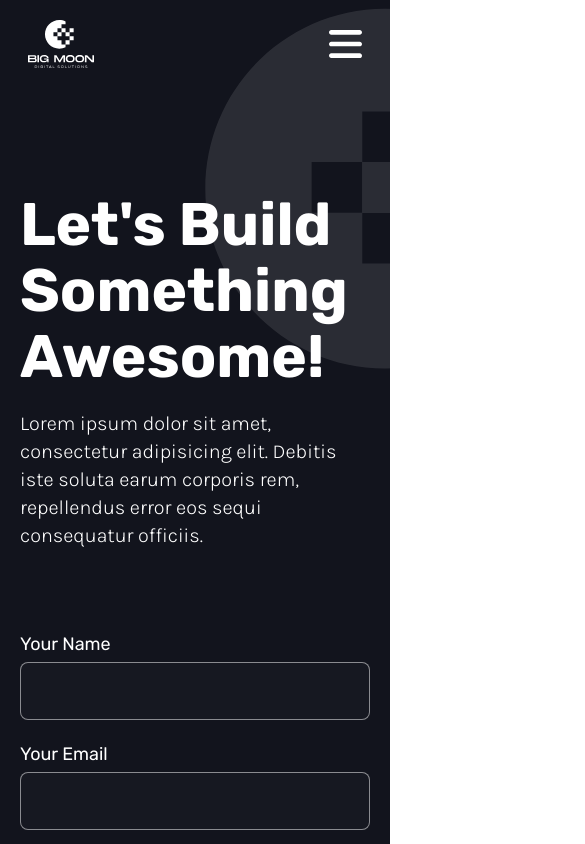
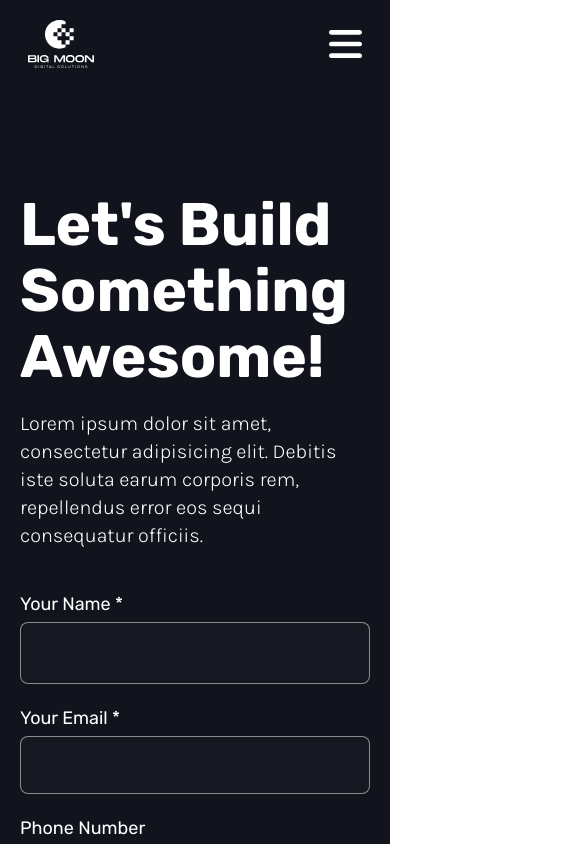
Before and after one commit to devaaronjohnson/big-moon-digital-sveltekit, a SvelteKit app: page /contact in a window 390 px wide. Shown: the top 844 px of the page, 585 px wide, since content can reach past the window. Built offline with nearby package versions, Linux system fonts and the light colour scheme.

Commit message:
updates to css

```diff
--- a/src/components/Header.svelte
+++ b/src/components/Header.svelte
@@ -99,8 +99,8 @@
 								</div>
 							{/if}
 						</li>
-						<li class="font-karla font-light text-white">Portfolio</li>
-						<li class="font-karla font-light text-white">Blog</li>
+						<!-- <li class="font-karla font-light text-white">Portfolio</li> -->
+						<!-- <li class="font-karla font-light text-white">Blog</li> -->
 						<li class="font-karla font-light text-white">
 							<a
 								onclick={() => {
--- a/src/routes/+page.svelte
+++ b/src/routes/+page.svelte
@@ -4,7 +4,7 @@
 
 <main class="relative overflow-x-hidden">
 	<header class="relative bg-darkBackground pt-32 pb-10 lg:pt-44 lg:pb-20">
-		<img src="/digital_moon.svg" alt="" class="absolute top-0 left-[50%] w-full opacity-10" />
+		<img src="/digital_moon.svg" alt="" class="absolute top-0 left-[50%] w-full opacity-[0.03]" />
 		<div class="container_lg relative px-5 2xl:px-0">
 			<h1
 				class="mb-6 text-center font-rubik text-4xl leading-[1.1] font-bold text-pretty text-white lg:text-6xl"
--- a/src/routes/about/+page.svelte
+++ b/src/routes/about/+page.svelte
@@ -3,7 +3,7 @@
 
 <main class="relative overflow-hidden">
 	<header class="relative bg-darkBackground pt-32 pb-10 lg:pt-44 lg:pb-20">
-		<img src="/digital_moon.svg" alt="" class="absolute top-0 left-[50%] w-full opacity-10" />
+		<img src="/digital_moon.svg" alt="" class="absolute top-0 left-[50%] w-full opacity-[0.03]" />
 		<div class="container_xl relative px-5 2xl:px-0">
 			<h1
 				class="mb-6 w-4/5 font-rubik text-4xl leading-[1.1] font-bold text-pretty text-white lg:text-7xl"
@@ -88,7 +88,7 @@
 		</div>
 	</section>
 	<section class="relative bg-darkBackground pt-10 pb-10 lg:pt-20 lg:pb-20">
-		<img src="/digital_moon.svg" alt="" class="absolute top-0 left-0 w-[90%] opacity-10" />
+		<img src="/digital_moon.svg" alt="" class="absolute top-0 left-0 w-[90%] opacity-[0.03]" />
 		<div class="container_lg relative px-5 2xl:px-0">
 			<h2 class="mb-7 text-center font-rubik text-4xl font-normal text-white lg:text-5xl">
 				Let's talk about your next project.
--- a/src/routes/contact/+page.svelte
+++ b/src/routes/contact/+page.svelte
@@ -11,8 +11,14 @@
 
 <main>
 	<section class="relative bg-darkBackground pt-48 pb-20">
-		<img src="/digital_moon.svg" alt="" class="absolute top-0 left-[50%] w-full opacity-10" />
-		<div class="container_xl relative flex flex-col items-start gap-20 px-5 lg:flex-row 2xl:px-0">
+		<img
+			src="/digital_moon.svg"
+			alt=""
+			class="absolute top-0 left-[50%] hidden w-full opacity-[0.02] lg:block"
+		/>
+		<div
+			class="container_xl relative flex flex-col items-start gap-10 px-5 lg:flex-row lg:gap-20 2xl:px-0"
+		>
 			<div class="w-full lg:w-2/5">
 				<h1 class="mb-5 font-rubik text-6xl leading-[1.1] font-bold text-white">
 					Let's Build Something Awesome!
@@ -22,22 +28,22 @@
 					corporis rem, repellendus error eos sequi consequatur officiis.
 				</p>
 			</div>
-			<div class="w-full lg:flex-1">
+			<div class="relative w-full lg:flex-1">
 				<form>
 					<div class="mb-5">
 						<label for="name" class="mb-1 block w-full font-rubik text-lg font-normal text-white"
-							>Your Name</label
+							>Your Name *</label
 						>
 						<input
 							id="name"
 							type="text"
 							bind:value={name}
-							class="w-full rounded-lg border border-white/50 bg-white/2 p-4 font-karla font-light"
+							class="w-full rounded-lg border border-white/50 bg-white/2 p-4 font-karla text-xl font-light text-white transition-all duration-200 hover:border-lightBlue focus:border-lightBlue focus:outline-none"
 						/>
 					</div>
 					<div class="mb-5">
 						<label for="email" class="mb-1 block w-full font-rubik text-lg font-normal text-white"
-							>Your Email</label
+							>Your Email *</label
 						>
 						<input
 							id="email"
--- a/src/routes/headless-wordpress/+page.svelte
+++ b/src/routes/headless-wordpress/+page.svelte
@@ -1,6 +1,6 @@
 <main class="relative overflow-x-hidden">
 	<header class="relative bg-darkBackground pt-32 pb-10 lg:pt-44 lg:pb-20">
-		<img src="/digital_moon.svg" alt="" class="absolute top-0 left-[50%] w-full opacity-10" />
+		<img src="/digital_moon.svg" alt="" class="absolute top-0 left-[50%] w-full opacity-[0.03]" />
 		<div class="container_xl px-5 2xl:px-0">
 			<div class="flex flex-col items-center gap-10 lg:flex-row lg:gap-20">
 				<div class="flex-1">
@@ -107,7 +107,7 @@
 		</div>
 	</section>
 	<section class="relative overflow-hidden bg-darkBackground pt-10 pb-10 lg:pt-20 lg:pb-20">
-		<img src="/digital_moon.svg" alt="" class="absolute top-0 left-0 w-[90%] opacity-10" />
+		<img src="/digital_moon.svg" alt="" class="absolute top-0 left-0 w-[90%] opacity-[0.03]" />
 		<div class="container_lg relative px-5 2xl:px-0">
 			<h2 class="mb-7 text-center font-rubik text-4xl font-normal text-white lg:text-5xl">
 				Let's talk about your next project.
--- a/src/routes/wordpress-development/+page.svelte
+++ b/src/routes/wordpress-development/+page.svelte
@@ -1,6 +1,6 @@
 <main class="relative overflow-x-hidden">
 	<header class="relative bg-darkBackground pt-32 pb-10 lg:pt-44 lg:pb-20">
-		<img src="/digital_moon.svg" alt="" class="absolute top-0 left-[50%] w-full opacity-10" />
+		<img src="/digital_moon.svg" alt="" class="absolute top-0 left-[50%] w-full opacity-[0.03]" />
 		<div class="container_xl px-5 2xl:px-0">
 			<div class="flex flex-col items-center gap-10 lg:flex-row lg:gap-20">
 				<div class="flex-1">
@@ -107,7 +107,7 @@
 		</div>
 	</section>
 	<section class="relative overflow-hidden bg-darkBackground pt-10 pb-10 lg:pt-20 lg:pb-20">
-		<img src="/digital_moon.svg" alt="" class="absolute top-0 left-0 w-[90%] opacity-10" />
+		<img src="/digital_moon.svg" alt="" class="absolute top-0 left-0 w-[90%] opacity-[0.03]" />
 		<div class="container_lg relative px-5 2xl:px-0">
 			<h2 class="mb-7 text-center font-rubik text-4xl font-normal text-white lg:text-5xl">
 				Let's talk about your next project.
```
